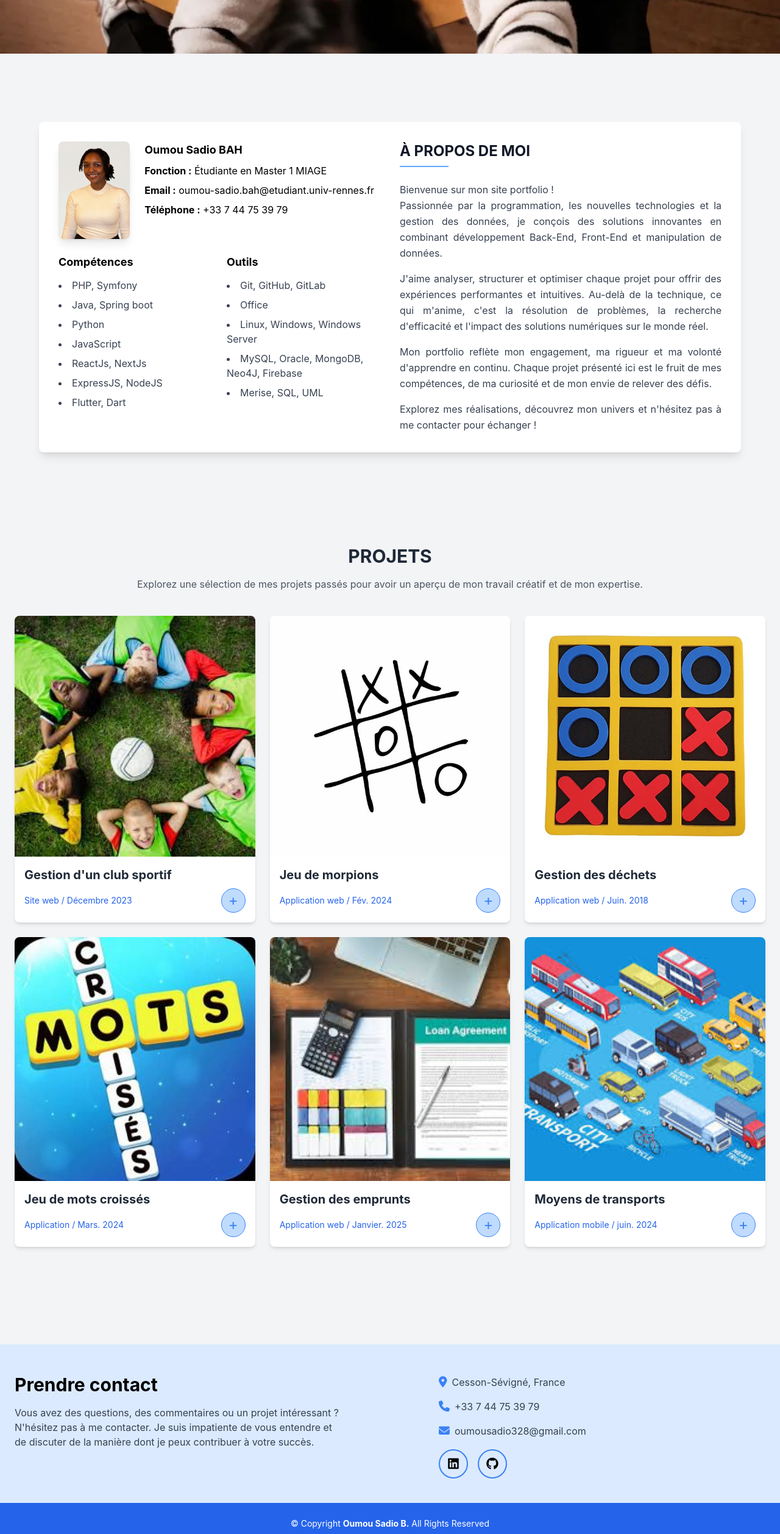
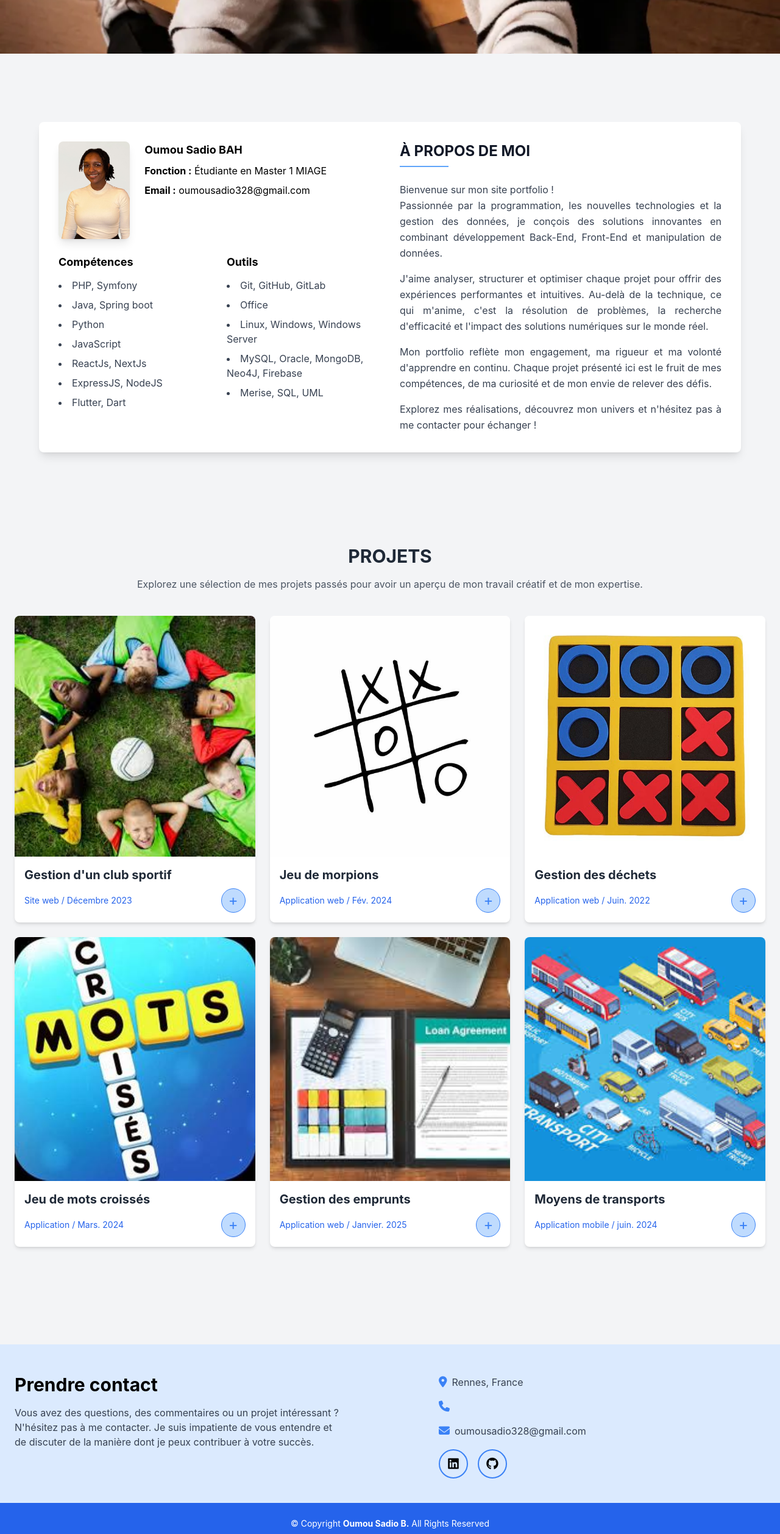
Before and after one commit to Oumou30/mon-portfolio, a React (Create React App) app: page / in a window 1280 px wide. Shown: the part 712-3228 px from the top of the page at 61% size. Built offline with nearby package versions, Linux system fonts and the light colour scheme.

Commit message:
Correction

```diff
--- a/src/components/About.jsx
+++ b/src/components/About.jsx
@@ -40,8 +40,7 @@ function About() {
               <div className="text-center sm:text-left sm:ml-6 mt-4 sm:mt-0 w-full">
                 <h3 className="text-lg font-bold mb-2">Oumou Sadio BAH</h3>
                 <p className="text-md mb-2"><strong>Fonction :</strong> Étudiante en Master 1 MIAGE</p>
-                <p className="text-md mb-2"><strong>Email :</strong> oumou-sadio.bah@etudiant.univ-rennes.fr</p>
-                <p className="text-md"><strong>Téléphone :</strong> +33 7 44 75 39 79</p>
+                <p className="text-md mb-2"><strong>Email :</strong> oumousadio328@gmail.com</p>
               </div>
             </div>
 
--- a/src/components/Contact.jsx
+++ b/src/components/Contact.jsx
@@ -24,13 +24,12 @@ function Contact() {
               <span className="text-blue-500 text-lg">
                 <i className="fas fa-map-marker-alt"></i>
               </span>
-              <span className="text-gray-700">Cesson-Sévigné, France</span>
+              <span className="text-gray-700">Rennes, France</span>
             </div>
             <div className="flex items-center space-x-2">
               <span className="text-blue-500 text-lg">
                 <i className="fas fa-phone"></i>
               </span>
-              <span className="text-gray-700">+33 7 44 75 39 79</span>
             </div>
             <div className="flex items-center space-x-2">
               <span className="text-blue-500 text-lg">
--- a/src/components/Projects.jsx
+++ b/src/components/Projects.jsx
@@ -23,7 +23,7 @@ function Projects() {
       id: 3,
       title: 'Gestion des déchets',
       type: 'Application web',
-      date: 'Juin. 2018',
+      date: 'Juin. 2022',
       image: '/img_morpion.jpg',
       link: '/gestion-dechets',
     },
```
